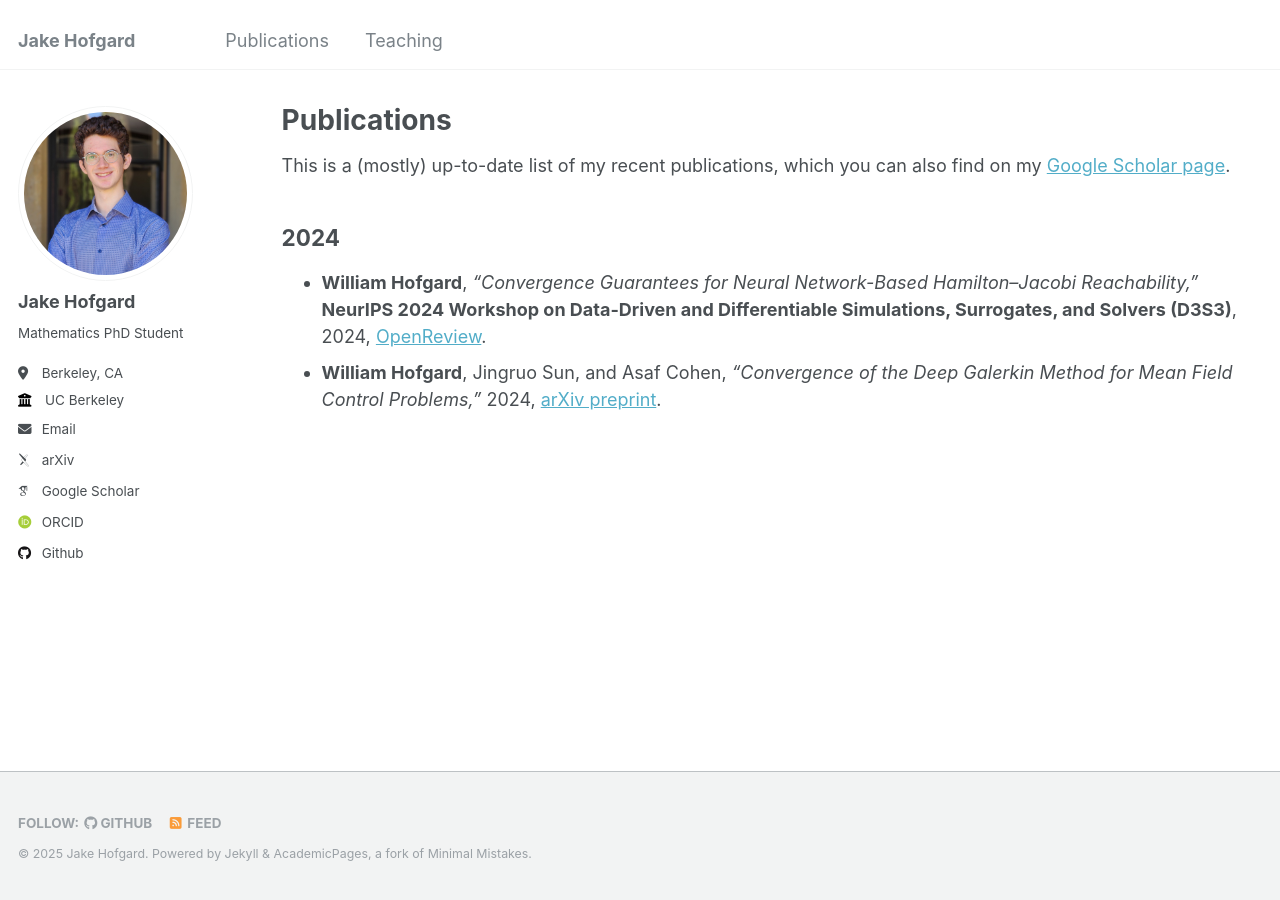
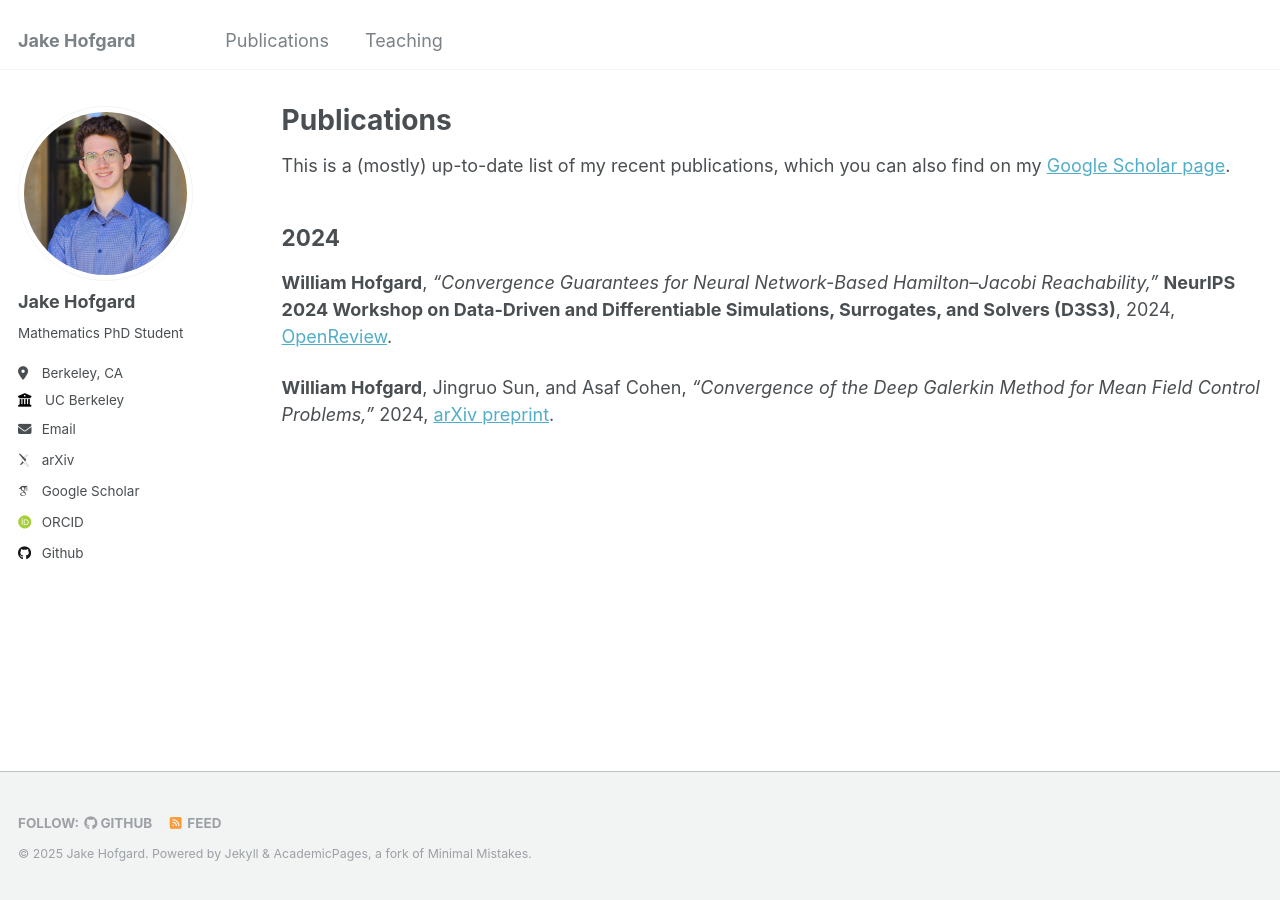
Before and after one commit to jakehofgard/jakehofgard.github.io, a Jekyll site: the page built from _pages/publications.md, in a window 1280 px wide. Built offline with Jekyll 4.4.1, drawn with Linux system fonts in a browser that asks for light colours; some web fonts are replaced.

```diff
--- a/_pages/publications.md
+++ b/_pages/publications.md
@@ -8,5 +8,6 @@ author_profile: true
 This is a (mostly) up-to-date list of my recent publications, which you can also find on my [Google Scholar page](https://scholar.google.com/citations?user=VJcUlLQAAAAJ&hl=en).
 
 ## 2024
-- **William Hofgard**, _"Convergence Guarantees for Neural Network-Based Hamilton–Jacobi Reachability,"_ **NeurIPS 2024 Workshop on Data-Driven and Differentiable Simulations, Surrogates, and Solvers (D3S3)**, 2024, [OpenReview](https://openreview.net/forum?id=SH1isYejz9).
-- **William Hofgard**, Jingruo Sun, and Asaf Cohen, _"Convergence of the Deep Galerkin Method for Mean Field Control Problems,"_ 2024, [arXiv preprint](https://arxiv.org/abs/2405.13346).
+**William Hofgard**, _"Convergence Guarantees for Neural Network-Based Hamilton–Jacobi Reachability,"_ **NeurIPS 2024 Workshop on Data-Driven and Differentiable Simulations, Surrogates, and Solvers (D3S3)**, 2024, [OpenReview](https://openreview.net/forum?id=SH1isYejz9).
+
+**William Hofgard**, Jingruo Sun, and Asaf Cohen, _"Convergence of the Deep Galerkin Method for Mean Field Control Problems,"_ 2024, [arXiv preprint](https://arxiv.org/abs/2405.13346).
```
